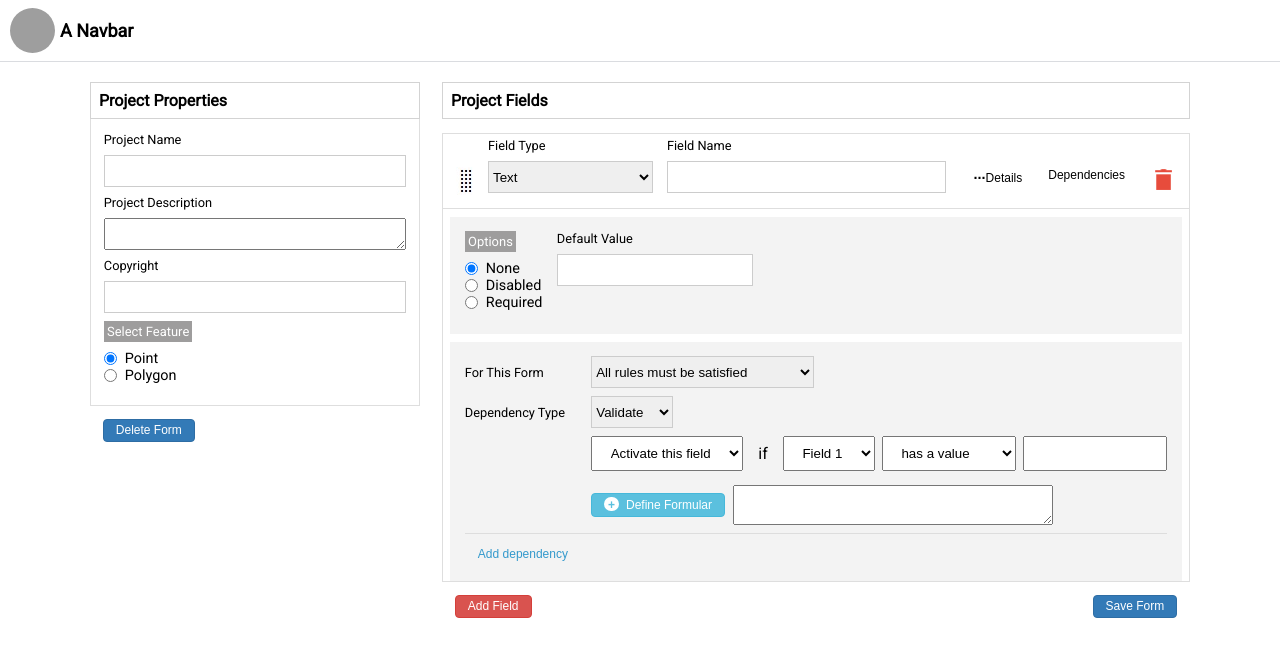
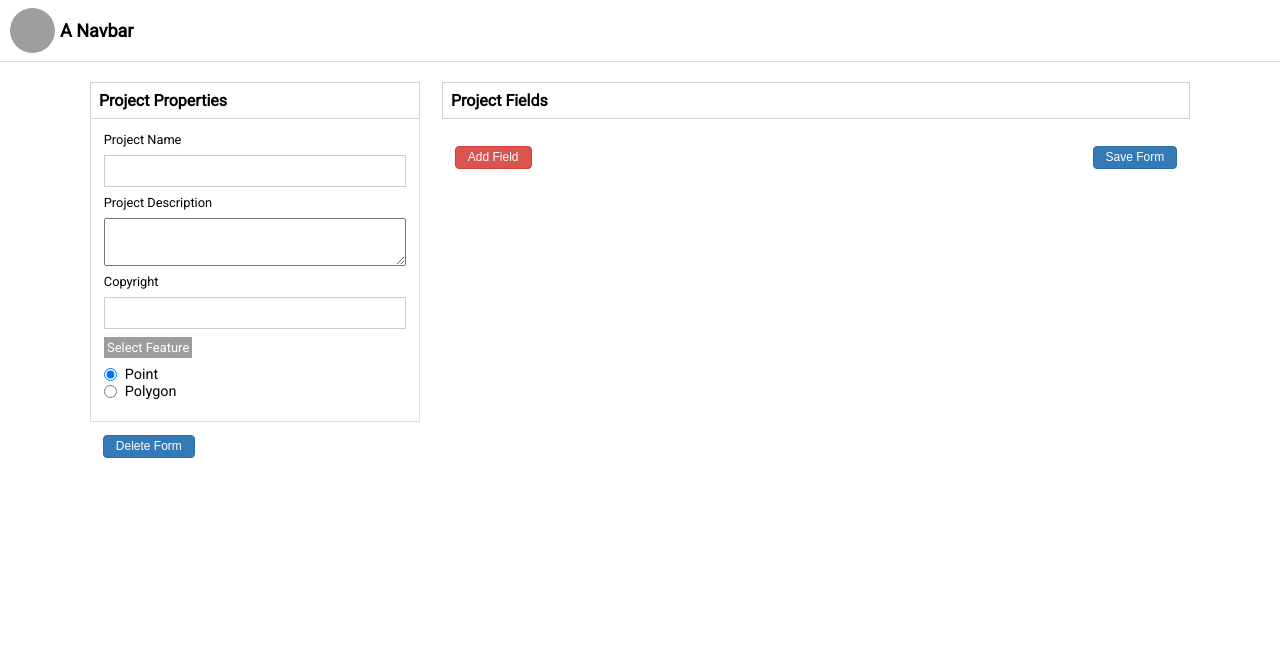
Before and after one commit to lanlugar/ngx-dependency-form, an Angular app: page / in a window 1280 px wide. Shown: the top 656 px of the page. Built offline with nearby package versions, Linux system fonts and the light colour scheme; grey boxes are pictures that could not be loaded.

Commit message:
add field start working

```diff
--- a/src/app/app.component.html
+++ b/src/app/app.component.html
@@ -1,5 +1,5 @@
 <form #f class="form" ngForm="f" [formGroup]="form">
   <!-- form details goes here -->
-  <app-project-properties></app-project-properties>
-  <app-project-fields></app-project-fields>
+  <app-project-properties [form]="form"></app-project-properties>
+  <app-project-fields [form]="form"></app-project-fields>
 </form>
--- a/src/app/app.component.ts
+++ b/src/app/app.component.ts
@@ -1,5 +1,6 @@
 import { Component, OnInit } from '@angular/core';
 import { FormArray, FormBuilder, FormGroup, Validators } from '@angular/forms';
+import { FormService } from './services/form-service.service';
 
 @Component({
   selector: 'app-root',
@@ -9,35 +10,26 @@ import { FormArray, FormBuilder, FormGroup, Validators } from '@angular/forms';
 export class AppComponent implements OnInit {
   title = 'Dependency Form';
   form = this.fb.group({
-    formId: [''],
-    name: [''],
-    type: [''],
-    descripton: [''],
-    copyright: [''],
-    deleteFields: [[]],
+    properties: this.fb.group({
+      formId: [''],
+      name: [''],
+      type: [''],
+      description: [''],
+      copyright: [''],
+      deleteFields: [[]],
+      feature: ['point'],
+    }),
     fields: this.fb.array([]),
-    feature: [''],
   });
-  constructor(private fb: FormBuilder) {}
+  constructor(private formService: FormService, private fb: FormBuilder) {}
 
-  ngOnInit(): void {
-    this.form.valueChanges.subscribe((value) => {
-      console.log(this.fields);
-    });
+  ngOnInit(): void {}
+
+  get propertiesFormGroup(): FormGroup {
+    return this.form.get('properties') as FormGroup;
   }
 
-  get fields(): FormArray {
+  get fieldFormArray(): FormArray {
     return this.form.get('fields') as FormArray;
   }
-
-  addField() {
-    this.fields.controls.push(this.createFromGroup());
-  }
-
-  private createFromGroup(): FormGroup {
-    return this.fb.group({
-      inputType: [''],
-      name: [''],
-    });
-  }
 }
--- a/src/app/components/field-details/field-details.component.ts
+++ b/src/app/components/field-details/field-details.component.ts
@@ -1,15 +1,14 @@
 import { Component, OnInit } from '@angular/core';
+import { FormService } from 'src/app/services/form-service.service';
 
 @Component({
   selector: 'app-field-details',
   templateUrl: './field-details.component.html',
-  styleUrls: ['./field-details.component.scss']
+  styleUrls: ['./field-details.component.scss'],
 })
 export class FieldDetailsComponent implements OnInit {
+  form = this.formService.form;
+  constructor(private formService: FormService) {}
 
-  constructor() { }
-
-  ngOnInit(): void {
-  }
-
+  ngOnInit(): void {}
 }
--- a/src/app/components/project-fields/project-fields.component.html
+++ b/src/app/components/project-fields/project-fields.component.html
@@ -1,6 +1,7 @@
-<section class="fields">
+<ng-container [formGroup]="controlContainer.control">
+  <section class="fields" formArrayName="fields">
     <h4 class="fields__header mb-2">Project Fields</h4>
-
+    <ng-container *ngFor="let field of fields.controls; let i = index">
       <div class="fields__container">
         <div class="fields__row" draggable="true">
           <app-field-type></app-field-type>
@@ -8,9 +9,10 @@
           <app-field-dependencies></app-field-dependencies>
         </div>
       </div>
-
+    </ng-container>
     <div class="form-actions p-2">
-    <button class="btn btn-danger">Add Field</button>
+      <button (click)="addField()" class="btn btn-danger">Add Field</button>
       <button class="btn btn-primary">Save Form</button>
     </div>
   </section>
+</ng-container>
--- a/src/app/components/project-fields/project-fields.component.ts
+++ b/src/app/components/project-fields/project-fields.component.ts
@@ -1,15 +1,46 @@
-import { Component, OnInit } from '@angular/core';
+import { Component, Input, OnInit } from '@angular/core';
+import {
+  ControlContainer,
+  FormArray,
+  FormBuilder,
+  FormGroup,
+} from '@angular/forms';
 
 @Component({
   selector: 'app-project-fields',
   templateUrl: './project-fields.component.html',
-  styleUrls: ['./project-fields.component.scss']
+  styleUrls: ['./project-fields.component.scss'],
 })
 export class ProjectFieldsComponent implements OnInit {
+  @Input() form: FormGroup;
+  constructor(
+    public controlContainer: ControlContainer,
+    private fb: FormBuilder
+  ) {}
 
-  constructor() { }
+  ngOnInit(): void {}
 
-  ngOnInit(): void {
+  get fields(): FormArray {
+    return this.form.get('fields') as FormArray;
   }
 
+  addField() {
+    this.fields.controls.push(
+      this.fb.group({
+        id: this.fb.control(['']),
+        form: this.fb.control(['']),
+        filedOrder: this.fb.control(['']),
+        inputType: this.fb.control(['']),
+        defaultValue: this.fb.control(['']),
+        name: this.fb.control(['']),
+        dependencyDetails: this.fb.group({
+          exists: this.fb.control(['']),
+          type: this.fb.control(['']),
+          dependencies: this.fb.array([]),
+        }),
+      })
+    );
+
+    console.log(this.fields);
+  }
 }
--- a/src/app/components/project-properties/project-properties.component.html
+++ b/src/app/components/project-properties/project-properties.component.html
@@ -1,14 +1,21 @@
-<section class="properties">
+<ng-container [formGroup]="controlContainer.control">
+  <section class="properties" formGroupName="properties">
     <h4 class="properties__header">Project Properties</h4>
     <div class="p-2 properties__inputs">
       <div class="form-group">
         <label for="projectName">Project Name</label>
-      <input id="projectName" name="name" type="text" />
+        <input
+          formControlName="name"
+          id="projectName"
+          name="projectname"
+          type="text"
+        />
       </div>
 
       <div class="form-group">
         <label for="projectDescription">Project Description</label>
         <textarea
+          formControlName="description"
           id="projectDescription"
           rows="2"
           cols="2"
@@ -17,17 +24,35 @@
       </div>
       <div class="form-group">
         <label for="copyright">Copyright</label>
-      <input id="copyright" name="copyright" type="text" />
+        <input
+          formControlName="copyright"
+          id="copyright"
+          name="copyright"
+          type="text"
+        />
       </div>
       <fieldset class="form-fieldset">
         <legend>Select Feature</legend>
         <div class="form-check">
           <label for="point">Point</label>
-        <input id="point" name="feature" type="radio" value="point" checked />
+          <input
+            formControlName="feature"
+            id="point"
+            name="feature"
+            type="radio"
+            value="point"
+            checked
+          />
         </div>
         <div class="form-check">
           <label for="polygon">Polygon</label>
-        <input id="polygon" name="feature" type="radio" value="polygon" />
+          <input
+            formControlName="feature"
+            id="polygon"
+            name="feature"
+            type="radio"
+            value="polygon"
+          />
         </div>
       </fieldset>
     </div>
@@ -35,3 +60,4 @@
       <button class="btn btn-primary">Delete Form</button>
     </div>
   </section>
+</ng-container>
--- a/src/app/components/project-properties/project-properties.component.ts
+++ b/src/app/components/project-properties/project-properties.component.ts
@@ -1,15 +1,19 @@
-import { Component, OnInit } from '@angular/core';
+import { Component, Input, OnInit } from '@angular/core';
+import { ControlContainer, FormGroup } from '@angular/forms';
+import { FormService } from 'src/app/services/form-service.service';
 
 @Component({
   selector: 'app-project-properties',
   templateUrl: './project-properties.component.html',
-  styleUrls: ['./project-properties.component.scss']
+  styleUrls: ['./project-properties.component.scss'],
 })
 export class ProjectPropertiesComponent implements OnInit {
-
-  constructor() { }
+  @Input() form: FormGroup;
+  constructor(public controlContainer: ControlContainer) {}
 
   ngOnInit(): void {
+    this.form.valueChanges.subscribe((value) => {
+      console.log(value);
+    });
   }
-
 }
--- /dev/null
+++ b/src/app/services/form-service.service.ts
@@ -0,0 +1,24 @@
+import { Injectable } from '@angular/core';
+import { FormBuilder, FormGroup } from '@angular/forms';
+
+@Injectable({
+  providedIn: 'root',
+})
+export class FormService {
+  depencyForm = this.fb.group({
+    formId: [''],
+    name: [''],
+    type: [''],
+    descripton: [''],
+    copyright: [''],
+    deleteFields: [[]],
+    fields: this.fb.array([]),
+    feature: [''],
+  });
+
+  constructor(private fb: FormBuilder) {}
+
+  get form(): FormGroup {
+    return this.depencyForm as FormGroup;
+  }
+}
--- a/src/app/styles/_sharedStyles.scss
+++ b/src/app/styles/_sharedStyles.scss
@@ -1,7 +1,6 @@
-@import url('https://fonts.googleapis.com/css2?family=Roboto&display=swap');
+@import url("https://fonts.googleapis.com/css2?family=Roboto&display=swap");
 @import "./utils";
 @import "./mixins";
-
 
 .form-group {
   display: flex;
@@ -18,6 +17,10 @@
     padding: 0.9rem;
     font-size: 0.8em;
     border: 1px solid #ccc;
+  }
+  & textarea {
+    padding: 0.5rem 0.9rem;
+    text-transform: inherit;
   }
 
   & select {
@@ -46,7 +49,6 @@
     text-transform: capitalize;
     font-size: 0.8em;
     width: 7rem;
-
   }
   & input {
     height: 2rem;
@@ -71,7 +73,6 @@
     color: #fff;
     font-size: 0.9em;
     padding: 0.2rem;
-
   }
 }
 
@@ -102,51 +103,50 @@
   border: 1px solid transparent;
   border-radius: 4px;
   outline: none;
-
-
 }
-
-
-
 
 .btn-primary {
   color: #fff;
   background-color: #337ab7;
-    border-color: #2e6da4
+  border-color: #2e6da4;
 }
 
-  .btn-primary.focus,.btn-primary:focus {
+.btn-primary.focus,
+.btn-primary:focus {
   color: #fff;
   background-color: #286090;
-    border-color: #122b40
+  border-color: #122b40;
 }
 
 .btn-primary:hover {
   color: #fff;
   background-color: #286090;
-    border-color: #204d74
+  border-color: #204d74;
 }
 
 .btn-danger {
   color: #fff;
   background-color: #d9534f;
-    border-color: #d43f3a
+  border-color: #d43f3a;
 }
 
-  .btn-danger.focus,.btn-danger:focus {
+.btn-danger.focus,
+.btn-danger:focus {
   color: #fff;
   background-color: #c9302c;
-    border-color: #761c19
+  border-color: #761c19;
 }
 
 .btn-danger:hover {
   color: #fff;
   background-color: #c9302c;
-    border-color: #ac2925
+  border-color: #ac2925;
 }
 
-  .btn-danger.active,.btn-danger:active,.open>.dropdown-toggle.btn-danger {
+.btn-danger.active,
+.btn-danger:active,
+.open > .dropdown-toggle.btn-danger {
   color: #fff;
   background-color: #c9302c;
-    border-color: #ac2925
+  border-color: #ac2925;
 }
```
Also changed, not shown: 1 other file (tests, documents, lock files or other folders). Lines whose indentation alone changed are shown as unchanged.
